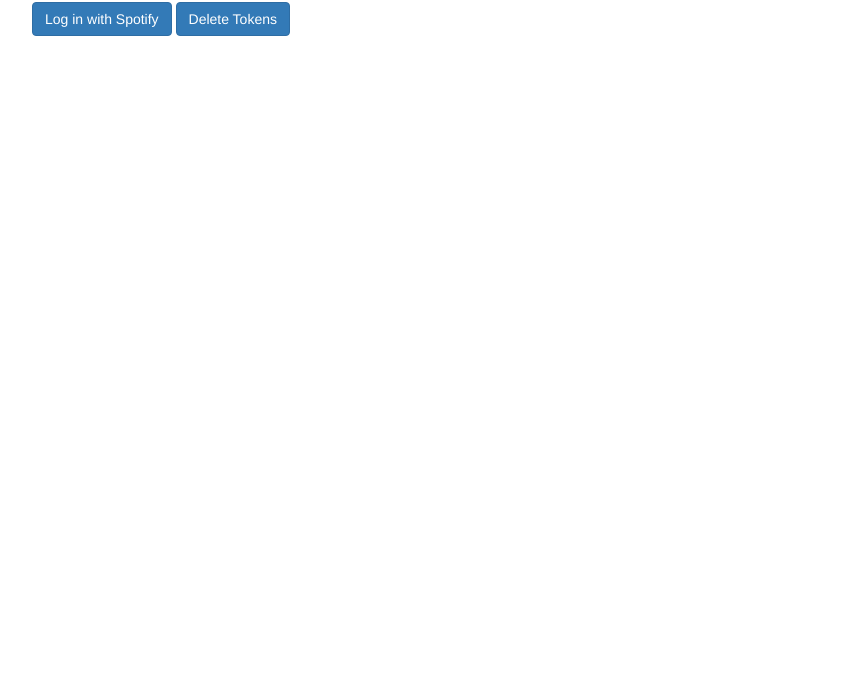
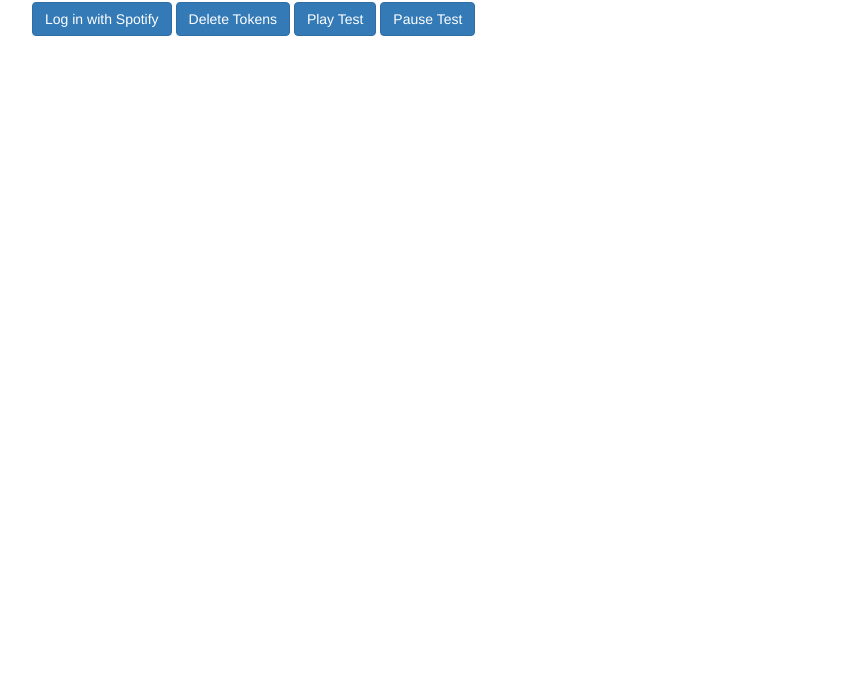
Before and after one commit to bestNameEUWest/spotilight, a website: page public/index.html in a window 1280 px wide. Shown: the part 118-800 px from the top of the page, without its empty margins (38-890 px from the left). Drawn offline with nearby package versions, Linux system fonts and the light colour scheme; no server answers.

Commit message:
Add buttons to represent play and pause

```diff
--- a/public/index.html
+++ b/public/index.html
@@ -15,6 +15,8 @@
       <h1>This is an example of the Authorization Code flow</h1>
       <a href="/login" class="btn btn-primary">Log in with Spotify</a>
       <a href="/deleteTokens" class="btn btn-primary">Delete Tokens</a>
+      <a href="/player/playTest" class="btn btn-primary">Play Test</a>
+      <a href="/player/pauseTest" class="btn btn-primary">Pause Test</a>
     </div>
     <div id="loggedin">
       <div id="user-profile">
```
